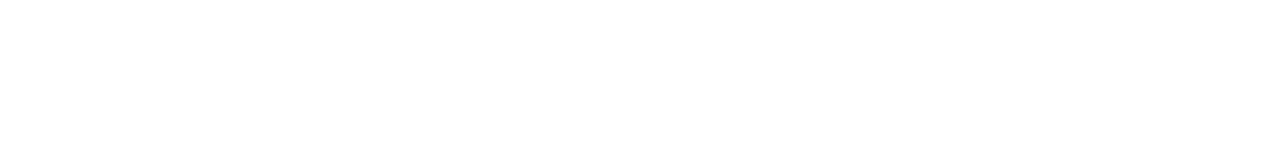
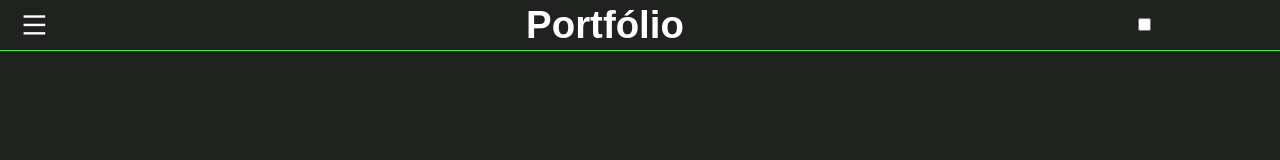
Before and after one commit to Jnfagundes/jose_nilton_Portf-lio-, a plain HTML site: page public/index.html in a window 1280 px wide. Drawn offline with nearby package versions, Linux system fonts and the light colour scheme.

Commit message:
Criação do menu e do título

```diff
--- a/public/index.html
+++ b/public/index.html
@@ -3,11 +3,24 @@
 <head>
     <meta charset="UTF-8">
     <meta name="viewport" content="width=device-width, initial-scale=1.0">
+    <link href="https://cdn.jsdelivr.net/npm/remixicon/fonts/remixicon.css" rel="stylesheet">
     <title>José Nilton</title>
     <link rel="stylesheet" href="../public/style/estilo.css">
 
 </head>
 <body>
-
+    <header>
+        <div class="container">
+            <i class="ri-menu-line"></i>
+            <i class="ri-close-line hidden"></i>
+        </div>
+        <a href="#sobre">Portfólio</a>
+        <div class="toggle">
+            <input type="checkbox" name="checkbox" id="checkbox">
+            <label for="checkbox" class="label">
+              <div class="box"></div>
+            </label>
+          </div>
+    </header>
 </body>
 </html>
--- a/public/style/estilo.css
+++ b/public/style/estilo.css
@@ -0,0 +1,40 @@
+body{
+    margin: 0px;
+    padding: auto 0px;
+    background-color: rgb(32, 34, 32);
+}
+
+header{
+    display: flex;
+    flex-direction: row;
+    width: 100%vh;
+    height: 50px;
+    border-bottom: solid 1px rgb(65, 240, 65);
+    justify-content: center;
+    align-items: center;
+}
+
+.container{
+    position: fixed;
+    left: 20px;
+}
+
+.ri-menu-line{
+    color: white;
+    font-size: 1.8em;
+}
+.hidden{
+    display: none;
+}
+a{
+    text-decoration: none;
+    font-family: Arial, Helvetica, sans-serif;
+    font-size: 2.4em;
+    color: white;
+    font-weight: bold;
+    margin-right: 250px;
+    margin-left: 400px;
+}
+.toggle{
+    margin-left: 200px;
+}
```
